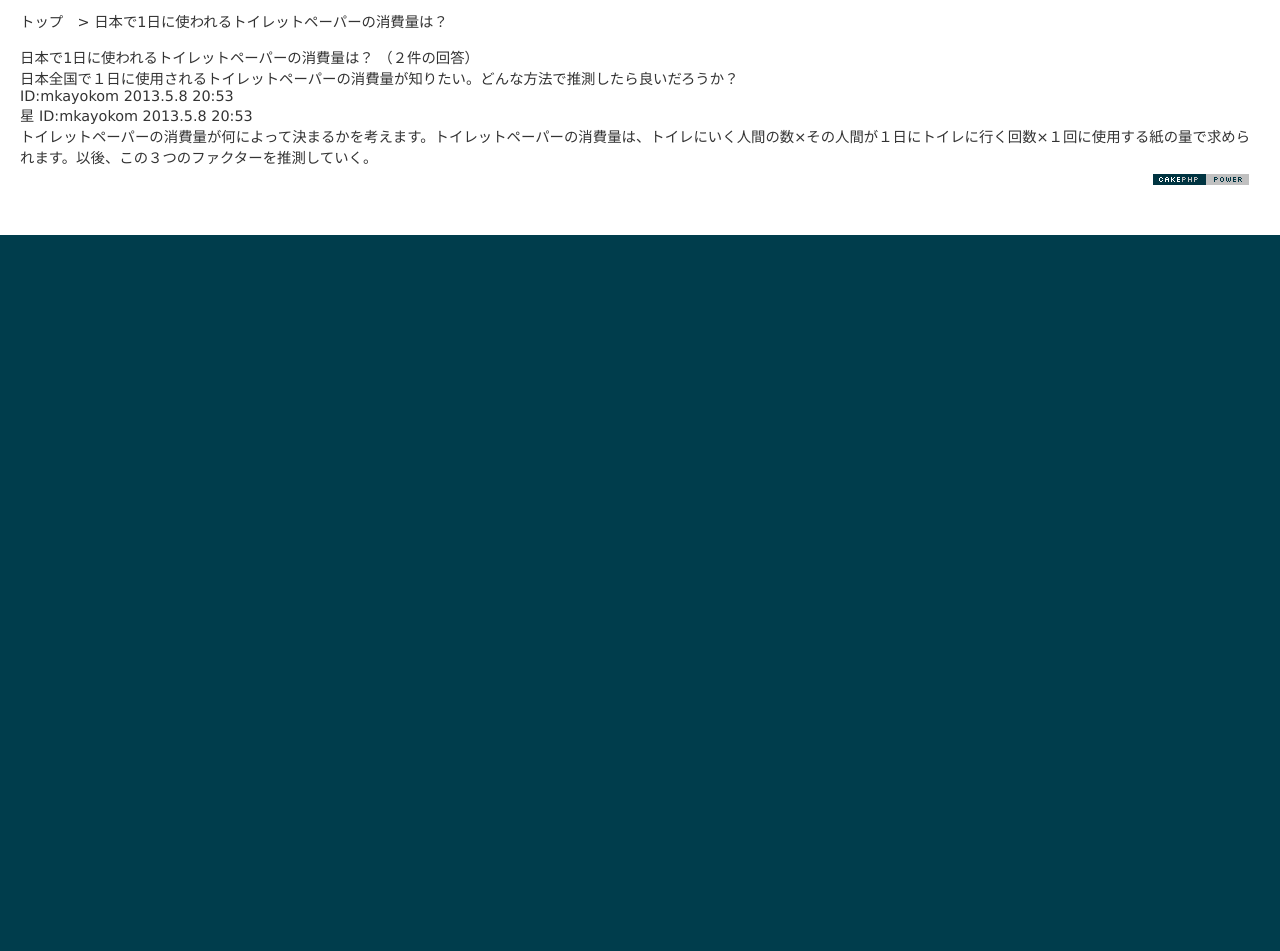
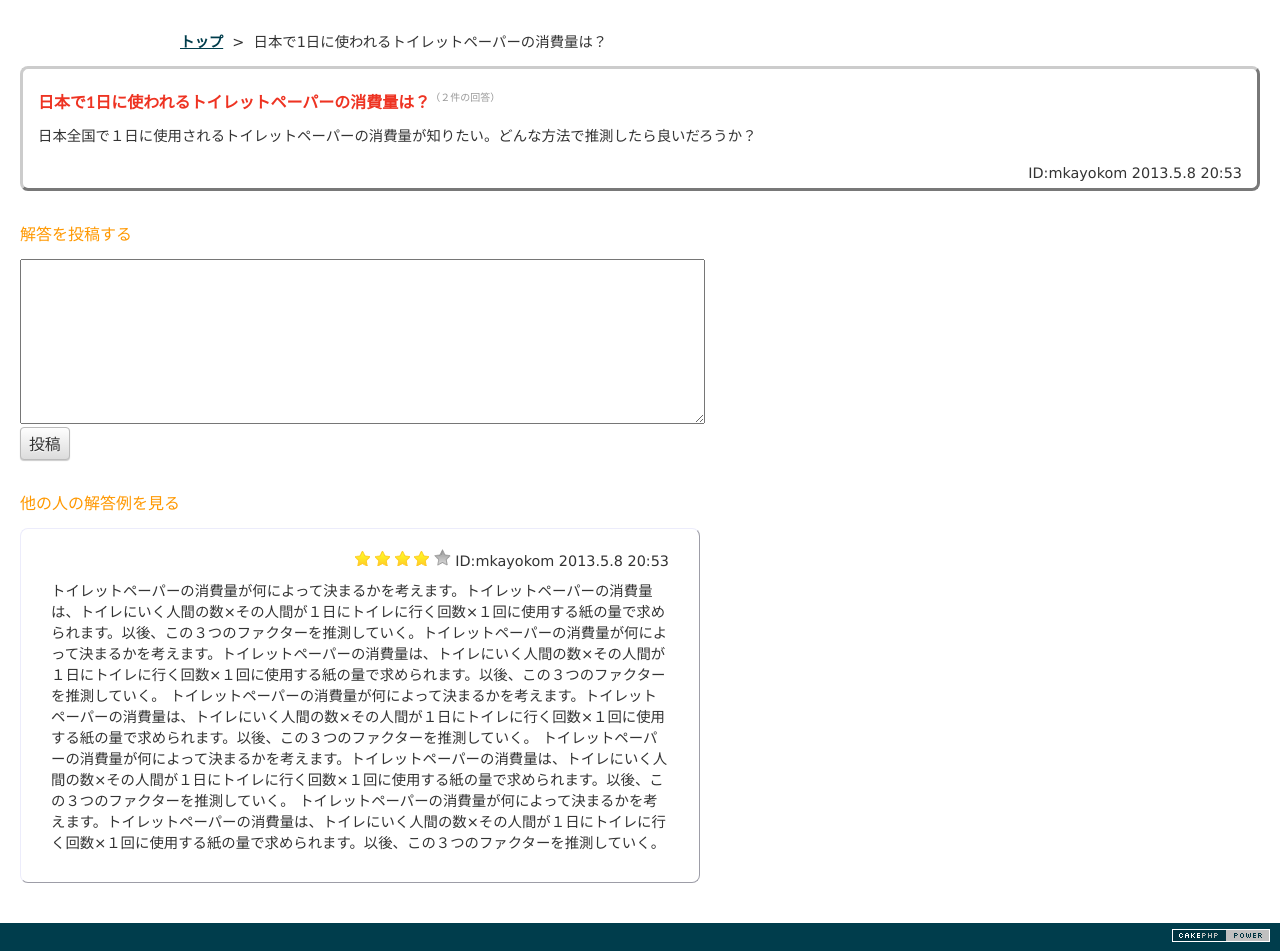
Before and after one commit to kensuto/casemondai.com, a CakePHP app: the page made by app/View/Questions/q_detail.ctp in a window 1280 px wide. Shown: the part 47-998 px from the top of the page. Before the commit the page ends 282 px from the top, so only its background shows below. Run offline with PHP 8.4 and a stand-in for CakePHP, Linux system fonts and the light colour scheme; the template is opened without the code that fills it, so the values that code supplies are empty; some libraries are stand-ins or nearby versions.

Commit message:
qDetailのCSS

```diff
--- a/app/View/Questions/q_detail.ctp
+++ b/app/View/Questions/q_detail.ctp
@@ -1,3 +1,5 @@
+
+
 
 <?php
 	echo $this->Html->css('question/qDetail');
@@ -7,7 +9,7 @@
 <!--パンくず-->
 <div id="pankuzu">
 	<p>
-		トップ　>  日本で1日に使われるトイレットペーパーの消費量は？
+		<a href="/">トップ</a>&nbsp;&nbsp;>&nbsp;&nbsp;日本で1日に使われるトイレットペーパーの消費量は？
 	</p>
 </div>
 
@@ -16,8 +18,12 @@
 
 <div id="question">
 	<div id="questionHeader">
-日本で1日に使われるトイレットペーパーの消費量は？
+    	<div id="questionHeaderTitle">
+		<h2 id="questionHeaderTitleH2">日本で1日に使われるトイレットペーパーの消費量は？</h2>
+		</div>
+		<div id="questionHeaderCount">
         （２件の回答）
+        </div>
 	<!--div#questionHeader-->
 	</div>
 
@@ -36,10 +42,20 @@ ID:mkayokom
 </div>
 
 
+<!--メインカラム-->
+<div id="mainColumn">
 
     <!--回答を投稿する-->
 
     <div id="postAnswer">
+        <p><h2 id="postAnswerH2">解答を投稿する</h2></p>
+        <div id="postAnswerTextbox">
+            <form method="POST" action="xxx.cgi">
+                <textarea name="answer" style="width: 670px; height: 150px;"></textarea>
+                <br />
+                <input type=submit value="投稿">
+            </form>
+        </div>
     <!--div#postAnswer-->
     </div>
 
@@ -48,18 +64,34 @@ ID:mkayokom
 
 
     <div id="showAnswers">
+        <p><h2 id="showAnswersH2">他の人の解答例を見る</h2></p>
         <div id="answer">
             <div id="answerHeader">
-			星
+            	<img src="../../webroot/img/qDetail/star_yelw.png" />
+                <img src="../../webroot/img/qDetail/star_yelw.png" />
+                <img src="../../webroot/img/qDetail/star_yelw.png" />
+                <img src="../../webroot/img/qDetail/star_yelw.png" />
+                <img src="../../webroot/img/qDetail/star_gray.png" />
+
                 ID:mkayokom
                 2013.5.8 20:53
             <!--div#answerHeader-->
             </div>
             <div id="answerContent">
+                トイレットペーパーの消費量が何によって決まるかを考えます。トイレットペーパーの消費量は、トイレにいく人間の数×その人間が１日にトイレに行く回数×１回に使用する紙の量で求められます。以後、この３つのファクターを推測していく。トイレットペーパーの消費量が何によって決まるかを考えます。トイレットペーパーの消費量は、トイレにいく人間の数×その人間が１日にトイレに行く回数×１回に使用する紙の量で求められます。以後、この３つのファクターを推測していく。
             トイレットペーパーの消費量が何によって決まるかを考えます。トイレットペーパーの消費量は、トイレにいく人間の数×その人間が１日にトイレに行く回数×１回に使用する紙の量で求められます。以後、この３つのファクターを推測していく。
+            トイレットペーパーの消費量が何によって決まるかを考えます。トイレットペーパーの消費量は、トイレにいく人間の数×その人間が１日にトイレに行く回数×１回に使用する紙の量で求められます。以後、この３つのファクターを推測していく。
+            トイレットペーパーの消費量が何によって決まるかを考えます。トイレットペーパーの消費量は、トイレにいく人間の数×その人間が１日にトイレに行く回数×１回に使用する紙の量で求められます。以後、この３つのファクターを推測していく。
+
             <!--div#answerContent-->
             </div>
         <!--div#answer">
         </div>
     <!--div#showAnswers-->
     </div>
+
+<!--div#mainColumn-->
+</div>
+
+<!--よくわからないがここでdiv#containerを終わらせないとfooterが100％にならない-->
+</div>
--- a/app/webroot/css/common/common.css
+++ b/app/webroot/css/common/common.css
@@ -44,7 +44,7 @@ page
 #content {
 	margin-right: auto;
 	margin-left: auto;
-	width: 940px;
+	width: 920px;
 }
 
 
--- a/app/webroot/css/question/qDetail.css
+++ b/app/webroot/css/question/qDetail.css
@@ -1,2 +1,89 @@
 @charset "UTF-8";
 /* CSS Document */
+
+#pankuzu {
+	margin-top: 20px;
+	margin-left: auto;
+	margin-right: auto;
+	margin-bottom: 10px;
+	width: 920px;
+}
+
+/* 問題 */
+
+#question {
+	border: outset 3px  #CCCCCC;
+	border-radius: 8px;
+	-webkit-border-radius: 8px;    /* 角丸　Safari,Google Chrome用 */
+    -moz-border-radius: 8px;   /* 角丸　Firefox用 */
+	padding: 20px 15px 7px 15px;
+}
+
+#questionHeaderTitle {
+	float: left;
+}
+
+#questionHeaderTitleH2 {
+	font-size: 16px;
+	font-weight: bold;
+}
+
+#questionHeaderCount {
+	font-size: 10px;
+	color: #999;
+}
+
+#questionContent {
+	margin-top: 20px;
+	margin-bottom: 20px;
+
+}
+
+#questionFooter {
+	text-align: right;
+}
+
+
+/* メインカラム */
+
+#mainColumn {
+	width: 710px;
+}
+
+
+#postAnswer {
+	width: 680px;
+	margin-top: 30px;
+}
+
+#postAnswerH2 {
+	font-size: 16px;
+	color: #FF9800;
+	margin-bottom: 10px;
+}
+
+#showAnswers {
+	width: 680px;
+	margin-top: 30px;
+}
+
+#showAnswersH2 {
+	font-size: 16px;
+	color: #FF9800;
+	margin-top: 30px;
+	margin-bottom: 5px;
+}
+
+#answer {
+	border: outset 1px #ECECFB;
+	border-radius: 8px;
+	-webkit-border-radius: 8px;    /* 角丸　Safari,Google Chrome用 */
+    -moz-border-radius: 8px;   /* 角丸　Firefox用 */
+	padding: 20px 30px 30px 30px;
+	margin-top: 10px;
+}
+
+#answerHeader {
+	text-align: right;
+	margin-bottom: 10px;
+}
--- a/app/webroot/css/top/top.css
+++ b/app/webroot/css/top/top.css
@@ -19,7 +19,7 @@
 	clear: both;
 	width: 720px;
 	margin-top: 30px;
-	margin-left: 30px;
+	margin-left: 2px;
 }
 
 #mainContent #mainContentHeader h2{
```
Also changed, not shown: app/View/Elements/footer.ctp (line endings or trailing spaces). Lines whose indentation alone changed are shown as unchanged.
